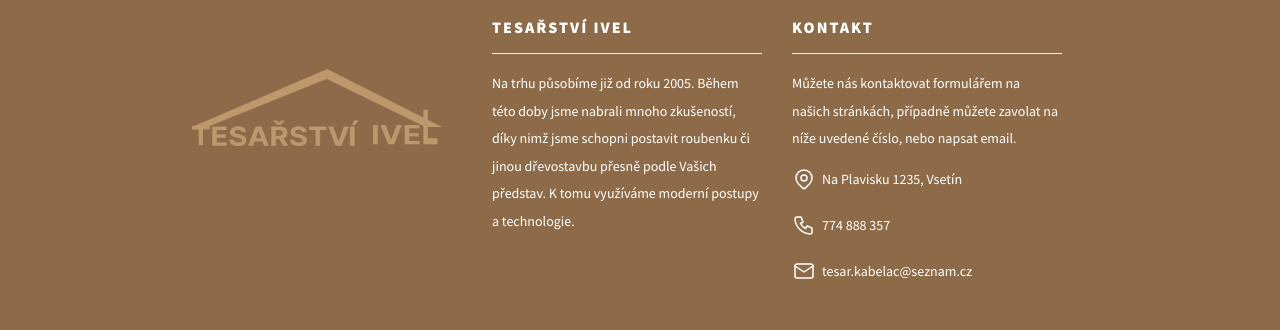
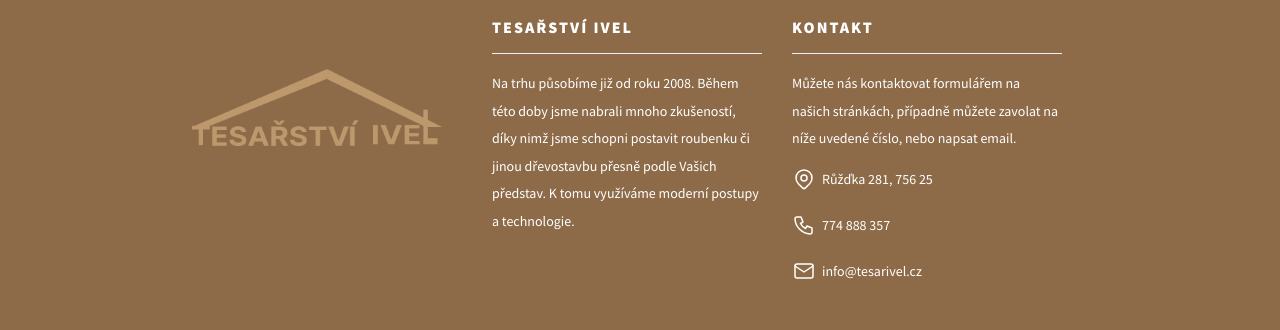
Before and after one commit to kopkaa/tesarstvi-ivel, a Nuxt app: page /galerie in a window 1280 px wide. Shown: the part 991-1321 px from the top of the page. Built offline with nearby package versions, Linux system fonts and the light colour scheme.

Commit message:
footer update

```diff
--- a/assets/scss/header.scss
+++ b/assets/scss/header.scss
@@ -34,8 +34,7 @@ header {
 
     &--homepage {
       height: 100%;
-      background-image: linear-gradient(rgba(0, 0, 0, 0.5), rgba(0, 0, 0, 0.5)), url("../../img/background.jpg");
-      background-size: 100% 100%;
+      background-image: linear-gradient(rgba(0, 0, 0, 0.5), rgba(0, 0, 0, 0.5)), url("../../img/header/1.jpg");
     }
 
     &--services {
--- a/components/Footer.vue
+++ b/components/Footer.vue
@@ -6,16 +6,16 @@
       </div>
       <div class="column">
         <h3>Tesařství Ivel</h3>
-        <p>Na trhu působíme již od roku 2005. Během této doby jsme nabrali mnoho zkušeností, díky nimž jsme schopni postavit roubenku či jinou dřevostavbu přesně podle Vašich představ. K tomu využíváme moderní postupy a technologie.</p>
+        <p>Na trhu působíme již od roku 2008. Během této doby jsme nabrali mnoho zkušeností, díky nimž jsme schopni postavit roubenku či jinou dřevostavbu přesně podle Vašich představ. K tomu využíváme moderní postupy a technologie.</p>
       </div>
       <div class="column">
         <h3>Kontakt</h3>
         <p>Můžete nás kontaktovat formulářem na našich stránkách, případně můžete zavolat na níže uvedené číslo, nebo napsat email.</p>
         <div class="socials">
           <div class="icons">
-            <div><img :src="pin" alt="map pin icon"><span>Na Plavisku 1235, Vsetín</span></div><br>
+            <div><img :src="pin" alt="map pin icon"><span>Růžďka 281, 756 25</span></div><br>
             <div><img :src="phone" alt="phone icon"><span>774 888 357</span></div><br>
-            <div><img :src="email" alt="envelope icon"><span><a href="mailto:tesar.kabelac@seznam.cz"> tesar.kabelac@seznam.cz </a></span></div>
+            <div><img :src="email" alt="envelope icon"><span><a href="mailto:tesar.kabelac@seznam.cz"> info@tesarivel.cz </a></span></div>
           </div>
         </div>
       </div>
```
Also changed, not shown: 1 other file (tests, documents, lock files or other folders).
